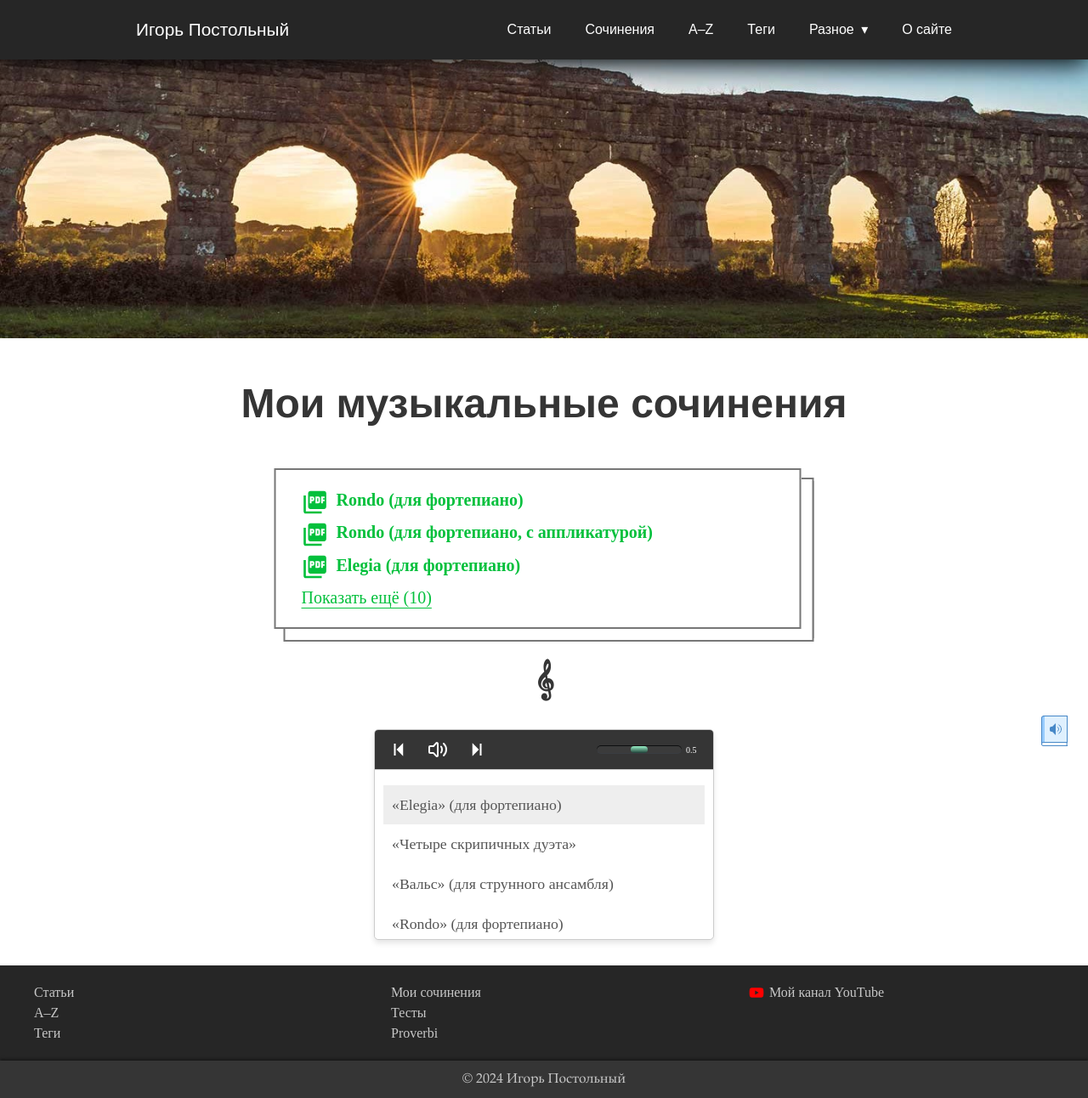
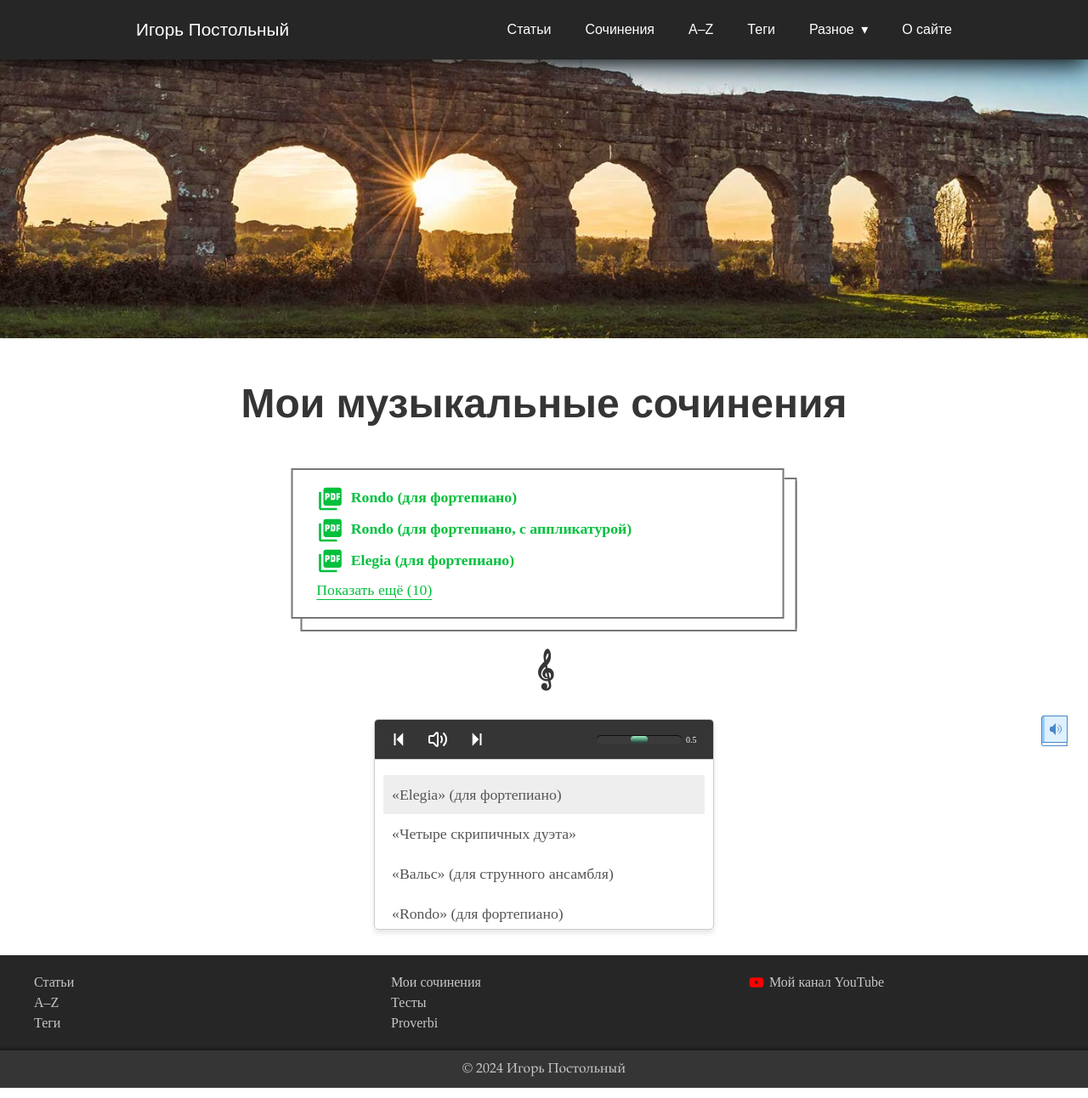
Before and after one commit to postolny/postolny.github.io, a Jekyll site: the page built from _pages/musica.html, in a window 1280 px wide. Shown: the whole page at 85% size. Built offline with Jekyll 4.4.1, drawn with Linux system fonts in a browser that asks for light colours.

Commit message:
Add files via upload

```diff
--- a/_sass/tale/_layout.scss
+++ b/_sass/tale/_layout.scss
@@ -887,7 +887,8 @@
 
 #spartiti_row {
   > div {
-    max-width: 620px;
+    max-width: 580px;
+    font-size: 1.11rem;
     transition: box-shadow 0.5s ease;
   }
 
```
